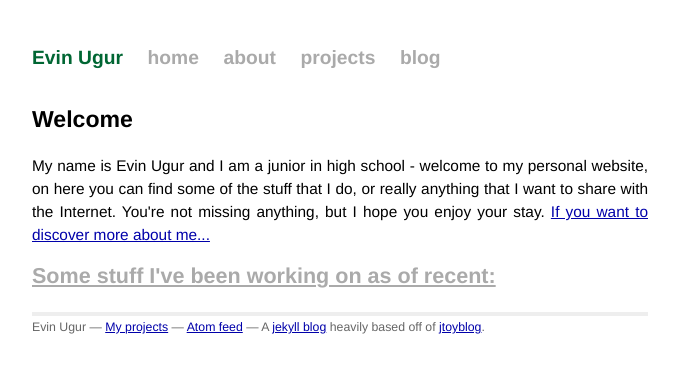
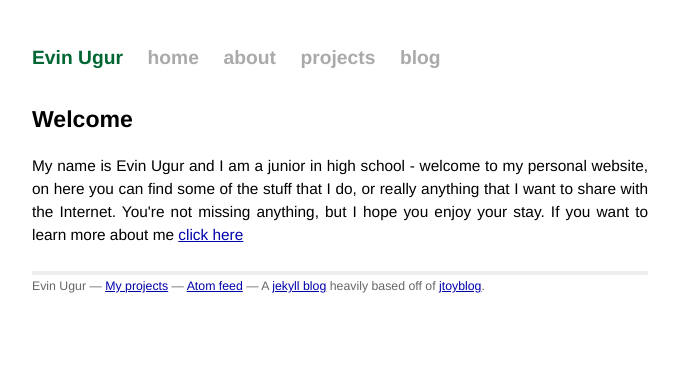
Before and after one commit to Armoredspider/evinugur.github.com, a Jekyll site: the page built from index.html, in a window 1280 px wide. Shown: the top 373 px of the page, without its empty margins (300-979 px from the left). Built offline with Jekyll 4.4.1, drawn with Linux system fonts in a browser that asks for light colours; Markdown is read by kramdown in place of the engine named in the settings.

Commit message:
formatting change on home page

```diff
--- a/index.html
+++ b/index.html
@@ -3,6 +3,6 @@ layout: default
 title: Welcome
 ---
 
-<p>My name is Evin Ugur and I am a junior in high school - welcome to my personal website, on here you can find some of the stuff that I do, or really anything that I want to share with the Internet. You're not missing anything, but I hope you enjoy your stay. <a href="/about/">If you want to discover more about me...</a>
+<p>My name is Evin Ugur and I am a junior in high school - welcome to my personal website, on here you can find some of the stuff that I do, or really anything that I want to share with the Internet. You're not missing anything, but I hope you enjoy your stay.
 
-<h2><a href="/projects/">Some stuff I've been working on as of recent:</a></h2>
+If you want to learn more about me <a href="/about/">click here</a></p>
```
